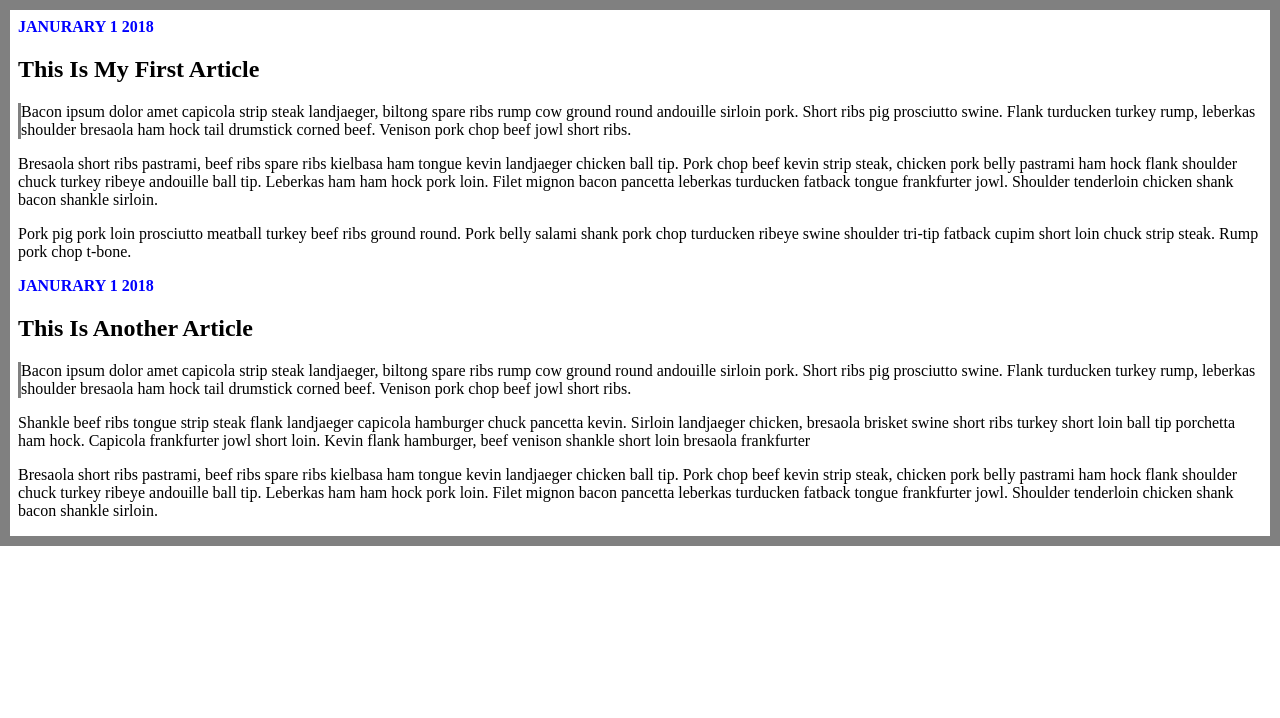
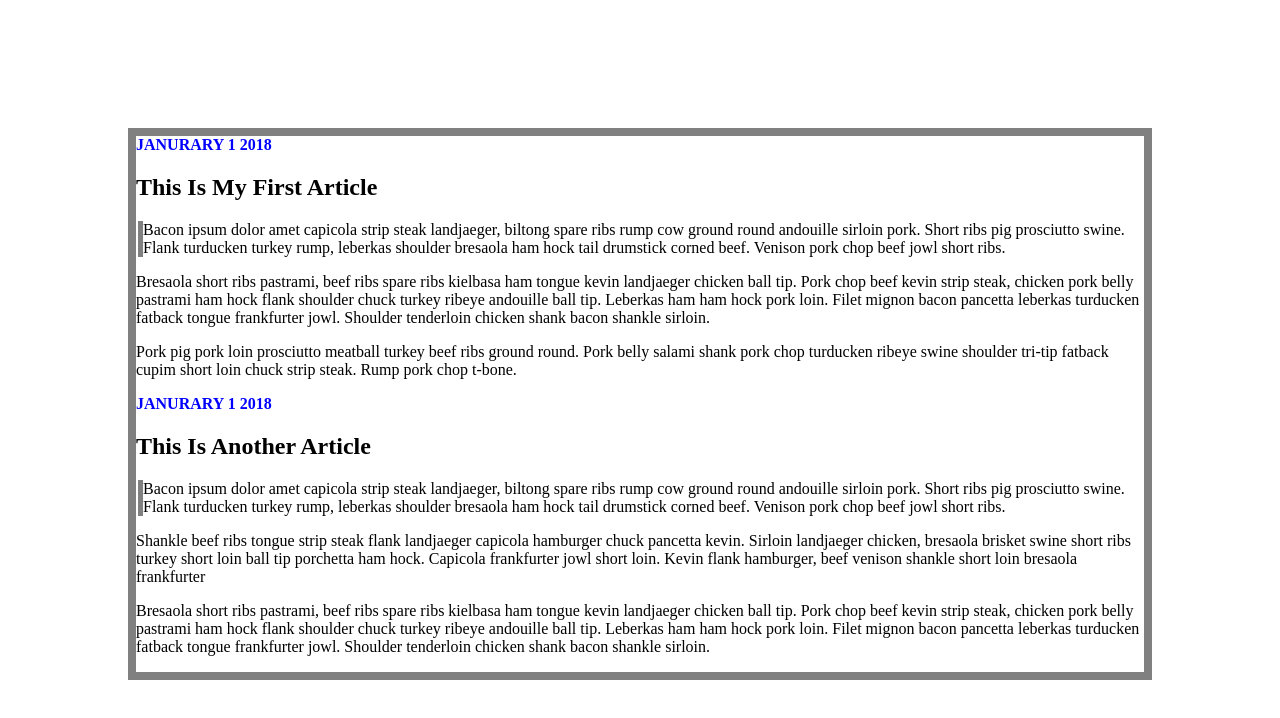
Before and after one commit to cs-fullstack-2020-spring/css-set-intro2-ChrisJHuntley, a plain HTML site: page index.html in a window 1280 px wide. Drawn offline with Linux system fonts and the light colour scheme.

Commit message:
first one foreal this time

```diff
--- a/new.css
+++ b/new.css
@@ -3,11 +3,18 @@
     font-weight: bolder;
 
 }
-html {
-    border: 10px solid gray;
+
+body {
+    border: 8px solid gray;
+
 
 
 }
 .quote{
-    border-left : solid gray ;
+    margin-left: 2px ;
+    border-left : 5px solid gray ;
+
 }
+html{
+    border:120px solid white;
+}
```
